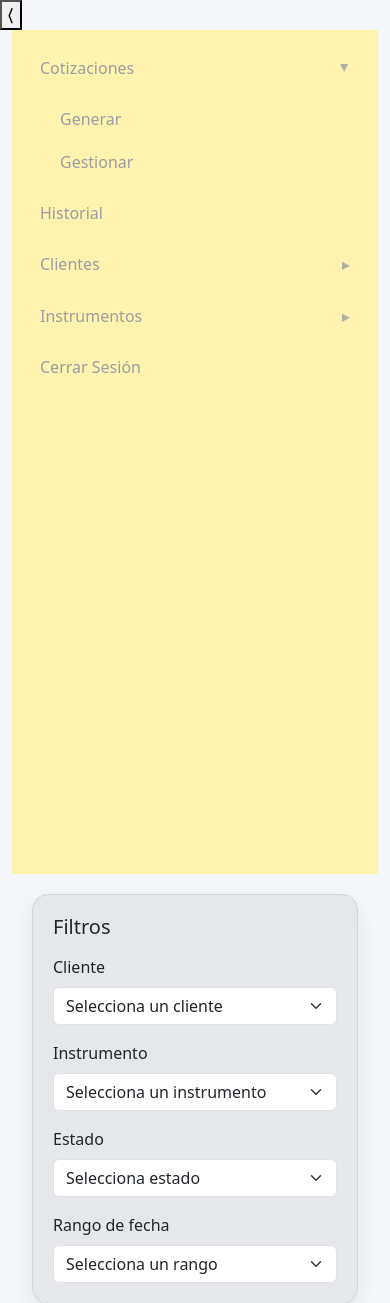
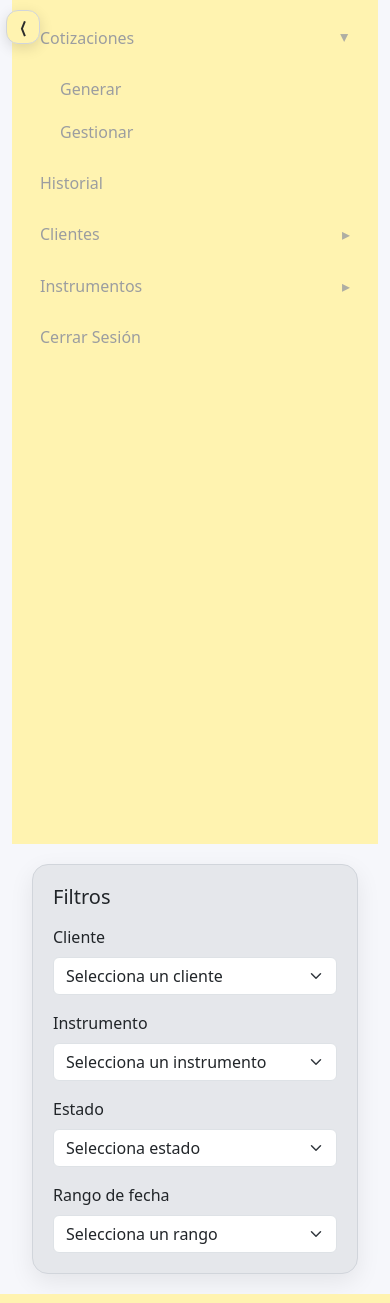
Before and after one commit to FASC4/ISW, a PHP site: page /dashboard.html in a window 390 px wide. Shown: the top 1303 px of the page. Run offline with PHP 8.4, Linux system fonts and the light colour scheme.

Commit message:
Add collapsible sidebar styles and toggle button

```diff
--- a/style.css
+++ b/style.css
@@ -79,3 +79,72 @@
   box-shadow: 0 8px 24px rgba(0, 0, 0, 0.08);
   padding: 1.25rem;
 }
+
+/* ===== Sidebar colapsable (todas las versiones) ===== */
+.layout { position: relative; }
+
+/* Transiciones suaves */
+.sidebar, .content-wrap {
+  transition: all .25s ease;
+}
+
+/* Al colapsar, el sidebar ocupa 0 y el contenido se expande al 100% */
+.layout.collapsed .sidebar {
+  flex: 0 0 0 !important;
+  max-width: 0 !important;
+  padding: 0 !important;
+  overflow: hidden;
+  border: 0;
+}
+.layout.collapsed .content-wrap {
+  flex: 0 0 100% !important;
+  max-width: 100% !important;
+}
+
+/* Botón flotante para colapsar/expandir */
+.sidebar-toggle{
+  position: fixed;         /* siempre visible */
+  left: .5rem;
+  top: .75rem;
+  z-index: 1100;
+  background: var(--sidebar-bg);
+  color: #2b2b2b;          /* ajusta según tu paleta */
+  border: 1px solid #d1d5db;
+  border-radius: .75rem;
+  width: 36px;
+  height: 36px;
+  line-height: 34px;
+  text-align: center;
+  font-weight: 700;
+  box-shadow: 0 4px 14px rgba(0,0,0,.12);
+  cursor: pointer;
+  transition: transform .15s ease, background .2s ease, color .2s ease;
+}
+
+/* Hover/active */
+.sidebar-toggle:hover{
+  transform: translateY(-1px);
+  background: var(--sidebar-hover);
+}
+.sidebar-toggle:active{
+  transform: translateY(0);
+}
+
+/* Cuando está colapsado puedes mover un poquito el botón si quieres
+   (opcional, comentado por defecto) */
+/*
+.layout.collapsed .sidebar-toggle{
+  left: .5rem;
+}
+*/
+
+/* Evita que el botón tape el contenido en pantallas muy chicas */
+@media (max-width: 420px){
+  .sidebar-toggle{
+    left: .4rem;
+    top: .6rem;
+    width: 34px;
+    height: 34px;
+    line-height: 32px;
+  }
+}
```
